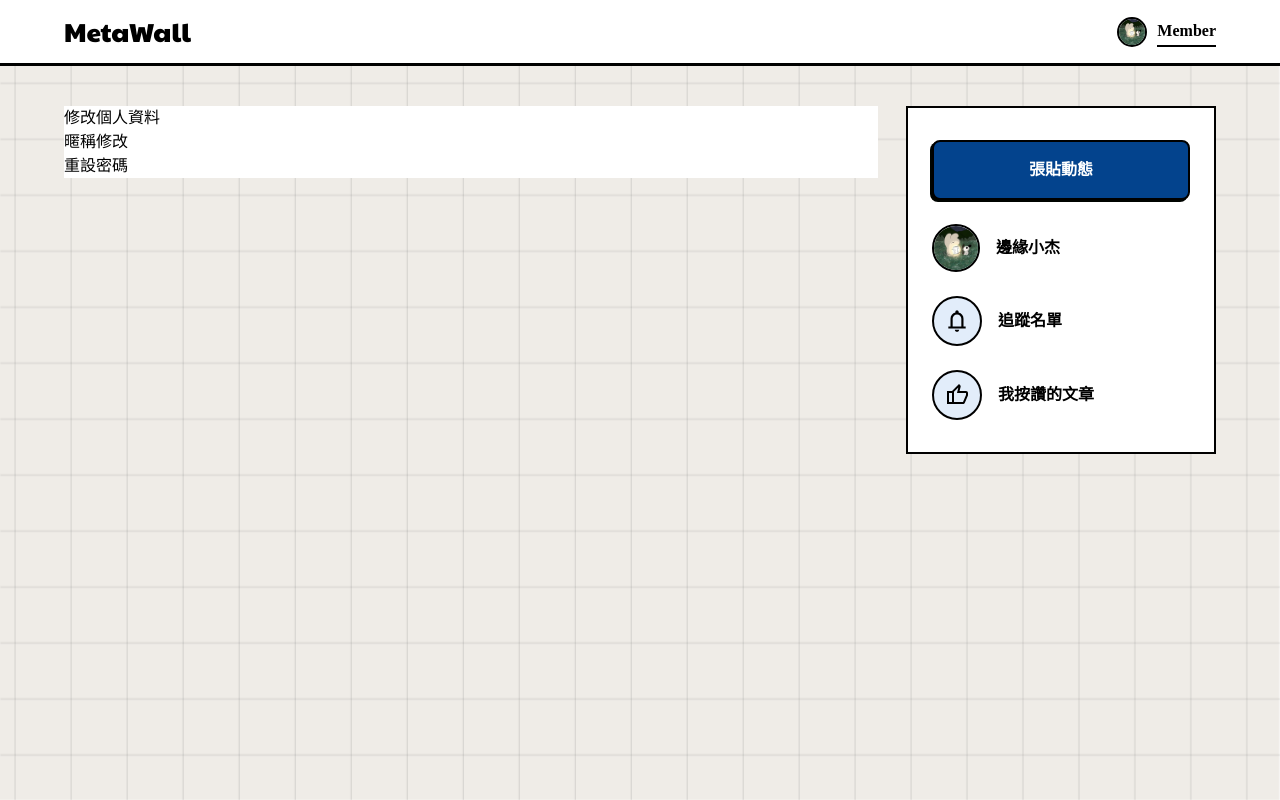
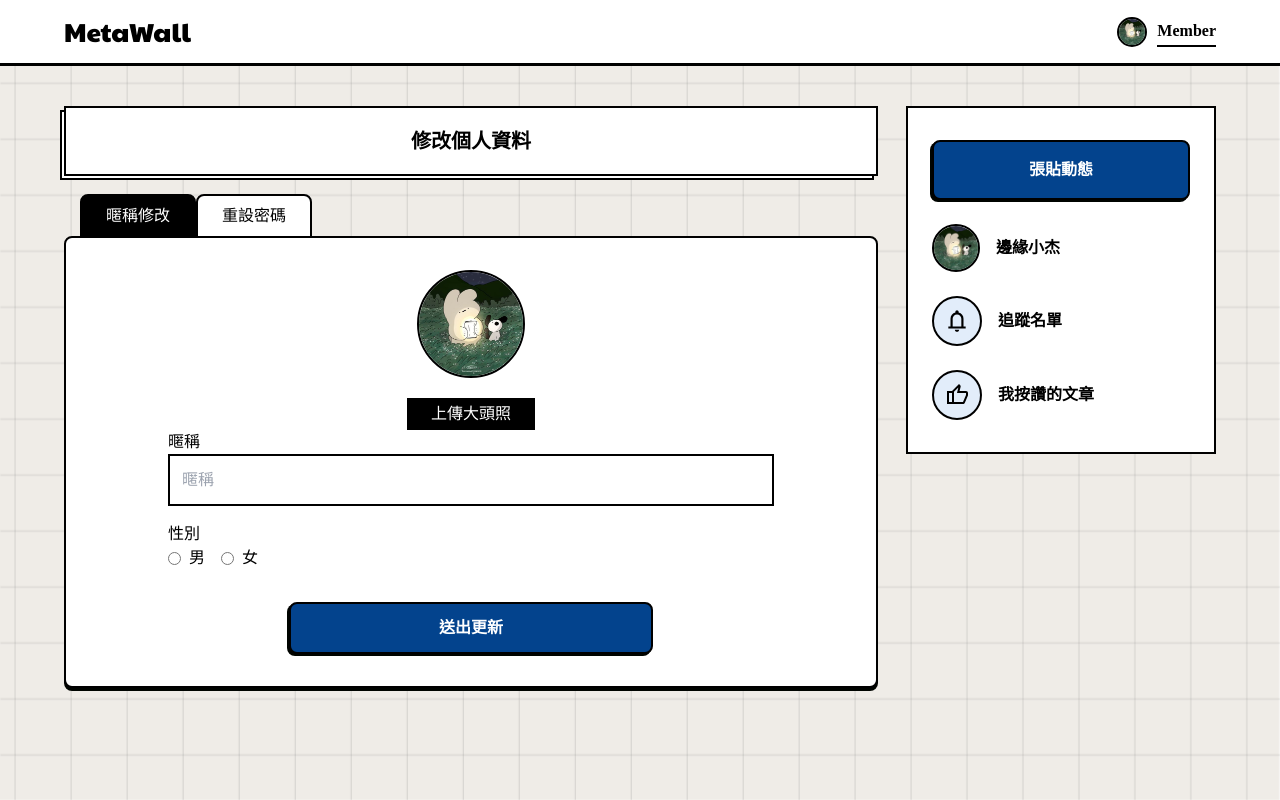
Before and after one commit to sunny96087/community_web, a Nuxt app: page /index/profile in a window 1280 px wide. Built offline with nearby package versions, Linux system fonts and the light colour scheme; a web font is replaced by a local one.

Commit message:
個人資料 切版 ok

```diff
--- a/assets/css/main.css
+++ b/assets/css/main.css
@@ -103,6 +103,10 @@ input:focus {
   background-color: #03438d;
   box-shadow: -2px 2px 0px #000400;
 }
+.custom-btn-primary:hover {
+  background-color: #eec32a;
+  color: #000;
+}
 
 .custom-btn-secondary {
   @apply flex transform items-center justify-center border-2 border-black p-3 duration-200 rounded-lg font-bold;
--- a/components/slidebar.vue
+++ b/components/slidebar.vue
@@ -32,6 +32,7 @@
 
 .btn-add:hover{
   background-color: #EEC32A;
+  color: #000;
 }
 
 .bar-item{
--- a/pages/index/profile.vue
+++ b/pages/index/profile.vue
@@ -1,12 +1,102 @@
-<script setup></script>
+<script setup>
+const userData = ref([])
+
+const tab = ref(1)
+</script>
 
 <template>
-  <div class="grow bg-white">
+  <div class="">
     <!-- 修改個人資料 -->
-    <div class="">修改個人資料</div>
+    <div class="relative mb-4 text-[20px] font-bold">
+      <div class="border-2 border-black bg-white py-[18px] text-center">修改個人資料</div>
+      <div
+        class="absolute inset-0 top-0 -translate-x-1 translate-y-1 transform border-2 border-black bg-white py-[18px] text-center"
+      >
+        修改個人資料
+      </div>
+      <div class="absolute inset-0 border-2 border-black bg-white py-[18px] text-center">
+        修改個人資料
+      </div>
+    </div>
+    <!-- tab -->
+    <div class="flex pl-4">
+      <div class="custom-tab" @click="tab = 1" :class="{ act: tab === 1 }">暱稱修改</div>
+      <div class="custom-tab" @click="tab = 2" :class="{ act: tab === 2 }">重設密碼</div>
+    </div>
     <!-- 暱稱修改 -->
-    <div class="">暱稱修改</div>
+    <div
+      v-if="tab === 1"
+      class="custom-border-2 custom-b-shadow list-item-block flex flex-col items-center rounded-lg bg-white px-[102px] py-8"
+    >
+      <div class="avatar h-[108px] w-[108px]">
+        <img src="~/assets/images/userPic.jpg" alt="avatar" class="pic-auto" />
+      </div>
+      <button class="mt-5 bg-black px-6 py-1 text-white">上傳大頭照</button>
+
+      <label class="mb-4 w-full"
+        >暱稱
+        <input
+          v-model="userData.name"
+          type="text"
+          class="custom-input h-[120px]"
+          placeholder="暱稱"
+        />
+      </label>
+
+      <label class="w-full"
+        >性別
+        <div class="flex gap-4">
+          <label class="flex items-center gap-2">
+            <input type="radio" v-model="userData.gender" value="1" />男
+          </label>
+          <label class="flex items-center gap-2">
+            <input type="radio" v-model="userData.gender" value="2" />女
+          </label>
+        </div>
+      </label>
+
+      <button class="custom-btn-primary mt-8 w-full rounded-lg md:w-[60%]">送出更新</button>
+    </div>
     <!-- 重設密碼 -->
-    <div class="">重設密碼</div>
+    <div
+      class="custom-border-2 custom-b-shadow list-item-block flex flex-col items-center rounded-lg bg-white px-[102px] py-8"
+      v-else
+    >
+      <label class="mb-4 w-full"
+        >輸入新密碼
+        <input
+          v-model="userData.name"
+          type="text"
+          class="custom-input h-[120px]"
+          placeholder="輸入新密碼"
+        />
+      </label>
+      <label class="mb-4 w-full"
+        >再次輸入
+        <input
+          v-model="userData.name"
+          type="text"
+          class="custom-input h-[120px]"
+          placeholder="再次輸入"
+        />
+      </label>
+      <button class="custom-btn-primary mt-8 w-full rounded-lg md:w-[60%]">重設密碼</button>
+    </div>
   </div>
 </template>
+
+<style scoped>
+.custom-tab {
+  border: 2px solid #000;
+  background-color: #fff;
+  padding: 8px 24px;
+  border-radius: 8px 8px 0 0;
+  transform: translate(0, 2px);
+  transition: all 0.2s ease-in-out;
+}
+
+.act {
+  background-color: #000;
+  color: #fff;
+}
+</style>
```
